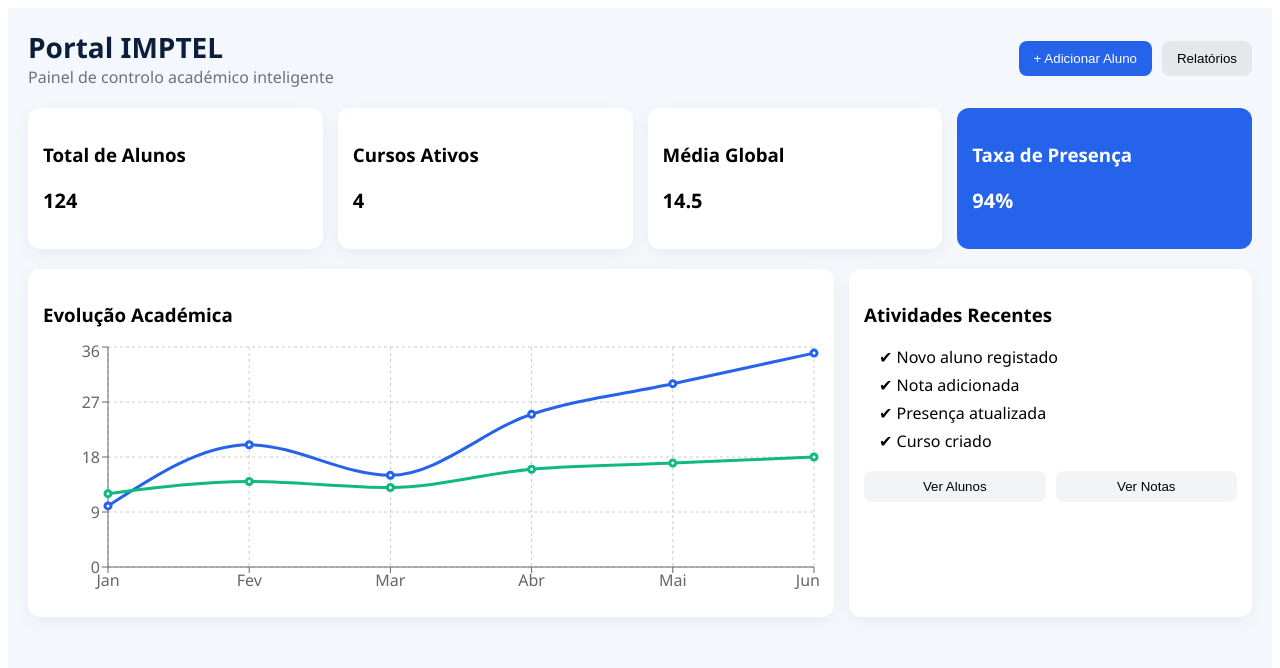
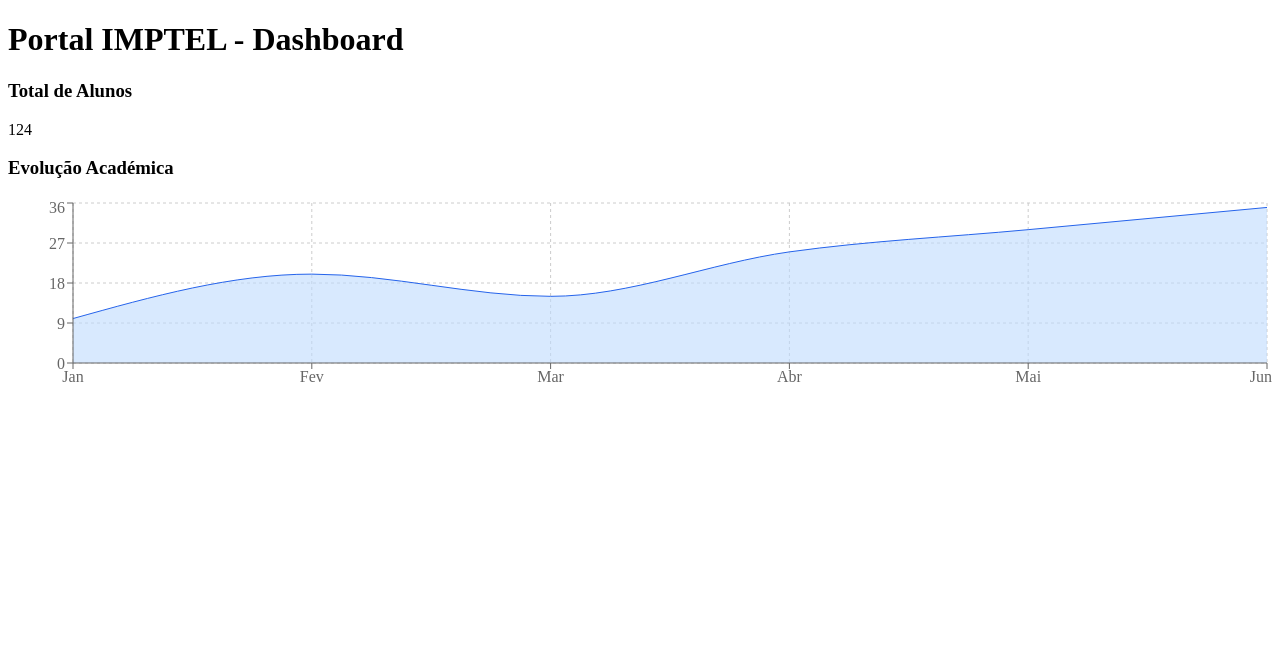
Before and after one commit to itzalexandre4-lgtm/Portal-IMPTEL, a React (Vite) app in the folder frontend/: page / in a window 1280 px wide. Shown: the top 668 px of the page. Built offline with nearby package versions, Linux system fonts and the light colour scheme.

Commit message:
Descrição curta do que fiz (ex: Melhoria na tabela e graficos)

```diff
--- a/frontend/src/components/UniversityDashboard.jsx
+++ b/frontend/src/components/UniversityDashboard.jsx
@@ -1,122 +1,40 @@
-import React from "react";
-import {
-  AreaChart,
-  Area,
-  XAxis,
-  YAxis,
-  CartesianGrid,
-  Tooltip,
-  ResponsiveContainer,
-  LineChart,
-  Line,
-} from "recharts";
+import React from 'react';
+import { AreaChart, Area, XAxis, YAxis, CartesianGrid, Tooltip, ResponsiveContainer } from 'recharts';
 
 const data = [
-  { name: "Jan", alunos: 10, media: 12 },
-  { name: "Fev", alunos: 20, media: 14 },
-  { name: "Mar", alunos: 15, media: 13 },
-  { name: "Abr", alunos: 25, media: 16 },
-  { name: "Mai", alunos: 30, media: 17 },
-  { name: "Jun", alunos: 35, media: 18 },
+  { name: 'Jan', value: 10 }, { name: 'Fev', value: 20 }, { name: 'Mar', value: 15 },
+  { name: 'Abr', value: 25 }, { name: 'Mai', value: 30 }, { name: 'Jun', value: 35 }
 ];
 
+// Exportação única no final para garantir estabilidade
 const UniversityDashboard = () => {
-  const activities = [
-    "Novo aluno registado",
-    "Nota adicionada",
-    "Presença atualizada",
-    "Curso criado",
-  ];
+  return (
+    <div className="p-8 bg-gray-50 min-h-screen">
+      <h1 className="text-2xl font-bold mb-6">Portal IMPTEL - Dashboard</h1>
 
-  return (
-    <div style={styles.container}>
-      {/* HEADER */}
-      <header style={styles.header}>
-        <div>
-          <h1 style={styles.title}>Portal IMPTEL</h1>
-          <p style={styles.subtitle}>Painel de controlo académico inteligente</p>
+      <div className="grid grid-cols-1 md:grid-cols-2 gap-6">
+        {/* Card de métrica */}
+        <div className="bg-white p-6 rounded-xl shadow-md">
+          <h3 className="text-gray-500">Total de Alunos</h3>
+          <p className="text-4xl font-bold text-blue-600">124</p>
         </div>
 
-        <div style={styles.actions}>
-          <button style={styles.btnPrimary}>+ Adicionar Aluno</button>
-          <button style={styles.btnSecondary}>Relatórios</button>
-        </div>
-      </header>
-
-      {/* CARDS */}
-      <div style={styles.cards}>
-        <div style={styles.card}>
-          <h3>Total de Alunos</h3>
-          <p style={styles.cardValue}>124</p>
-        </div>
-        <div style={styles.card}>
-          <h3>Cursos Ativos</h3>
-          <p style={styles.cardValue}>4</p>
-        </div>
-        <div style={styles.card}>
-          <h3>Média Global</h3>
-          <p style={styles.cardValue}>14.5</p>
-        </div>
-        <div style={styles.cardHighlight}>
-          <h3>Taxa de Presença</h3>
-          <p style={styles.cardValueHighlight}>94%</p>
-        </div>
-      </div>
-
-      {/* GRID */}
-      <div style={styles.grid}>
-        {/* GRÁFICO PRINCIPAL */}
-        <div style={styles.panel}>
-          <h3 style={styles.panelTitle}>Evolução Académica</h3>
-          <ResponsiveContainer width="100%" height={260}>
-            <LineChart data={data}>
+        {/* Gráfico */}
+        <div className="bg-white p-6 rounded-xl shadow-md">
+          <h3 className="mb-4">Evolução Académica</h3>
+          <ResponsiveContainer width="100%" height={200}>
+            <AreaChart data={data}>
               <CartesianGrid strokeDasharray="3 3" />
               <XAxis dataKey="name" />
               <YAxis />
               <Tooltip />
-              <Line type="monotone" dataKey="alunos" stroke="#2563eb" strokeWidth={3} />
-              <Line type="monotone" dataKey="media" stroke="#10b981" strokeWidth={3} />
-            </LineChart>
+              <Area type="monotone" dataKey="value" stroke="#2563eb" fill="#bfdbfe" />
+            </AreaChart>
           </ResponsiveContainer>
-        </div>
-
-        {/* PAINEL LATERAL */}
-        <div style={styles.panel}>
-          <h3 style={styles.panelTitle}>Atividades Recentes</h3>
-          <ul style={styles.list}>
-            {activities.map((act, index) => (
-              <li key={index}>✔ {act}</li>
-            ))}
-          </ul>
-          <div style={styles.quickActions}>
-            <button style={styles.smallBtn}>Ver Alunos</button>
-            <button style={styles.smallBtn}>Ver Notas</button>
-          </div>
         </div>
       </div>
     </div>
   );
 };
 
-const styles = {
-  container: { padding: 20, background: "#F4F7FB", minHeight: "100vh", fontFamily: "Segoe UI, sans-serif" },
-  header: { display: "flex", justifyContent: "space-between", alignItems: "center", marginBottom: 20 },
-  title: { margin: 0, fontSize: 28, color: "#0B1F3A" },
-  subtitle: { margin: 0, color: "#6B7280" },
-  actions: { display: "flex", gap: 10 },
-  btnPrimary: { background: "#2563EB", color: "#fff", border: "none", padding: "10px 15px", borderRadius: 8, cursor: "pointer" },
-  btnSecondary: { background: "#E5E7EB", border: "none", padding: "10px 15px", borderRadius: 8, cursor: "pointer" },
-  cards: { display: "grid", gridTemplateColumns: "repeat(4, 1fr)", gap: 15, marginBottom: 20 },
-  card: { background: "#fff", padding: 15, borderRadius: 12, boxShadow: "0 5px 15px rgba(0,0,0,0.05)" },
-  cardHighlight: { background: "#2563EB", color: "#fff", padding: 15, borderRadius: 12 },
-  cardValue: { fontSize: 20, fontWeight: 'bold' },
-  cardValueHighlight: { fontSize: 20, fontWeight: 'bold', color: '#fff' },
-  grid: { display: "grid", gridTemplateColumns: "2fr 1fr", gap: 15 },
-  panel: { background: "#fff", padding: 15, borderRadius: 12, boxShadow: "0 5px 15px rgba(0,0,0,0.05)" },
-  panelTitle: { marginBottom: 15 },
-  list: { paddingLeft: 15, lineHeight: "28px", listStyleType: "none" },
-  quickActions: { display: "flex", gap: 10, marginTop: 15 },
-  smallBtn: { flex: 1, padding: 8, border: "none", borderRadius: 8, cursor: "pointer", background: "#F3F4F6" },
-};
-
 export default UniversityDashboard;
```
